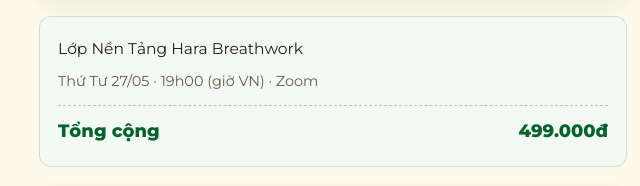
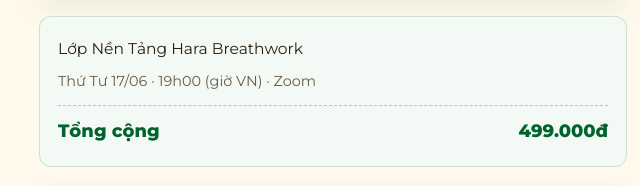
Before and after one commit to bunghealing/lop-nen-tang, a plain HTML site: page index.html in a window 1280 px wide. Shown: the part 2408-2594 px from the top of the page, 307-947 px from the left. Drawn offline with Linux system fonts and the light colour scheme.

Commit message:
Update index.html

```diff
--- a/index.html
+++ b/index.html
@@ -322,7 +322,7 @@
       <!-- order summary -->
       <div class="summary">
         <div class="row"><span>Lớp Nền Tảng Hara Breathwork</span></div>
-        <div class="row"><span style="color:#6b5b41;font-size:.9rem">Thứ Tư 27/05 · 19h00 (giờ VN) · Zoom</span></div>
+        <div class="row"><span style="color:#6b5b41;font-size:.9rem">Thứ Tư 17/06 · 19h00 (giờ VN) · Zoom</span></div>
         <div class="row total"><span>Tổng cộng</span><span>499.000đ</span></div>
       </div>
 
```
